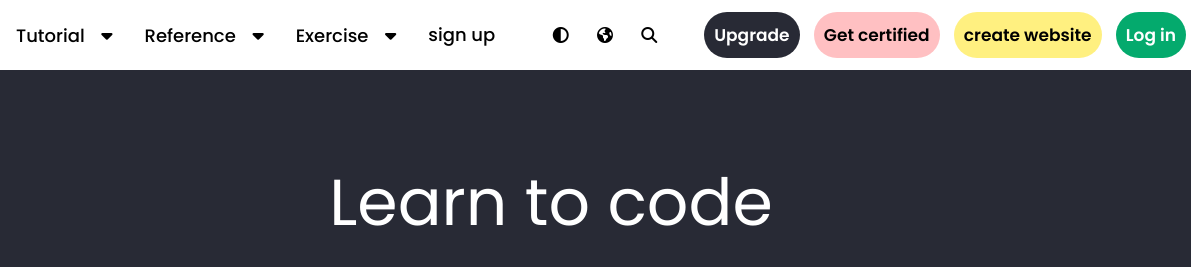
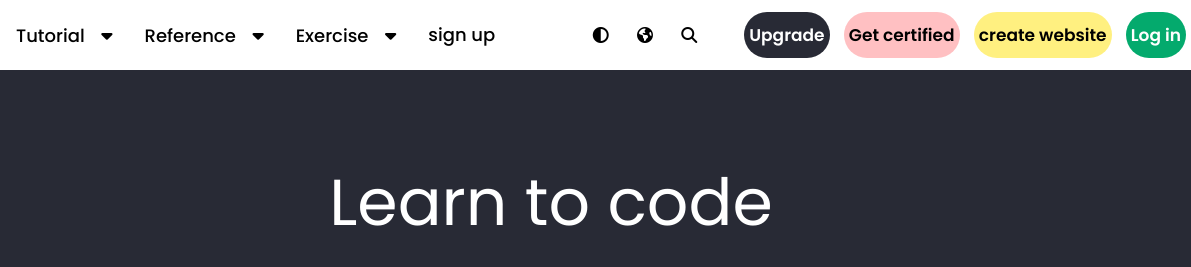
Before and after one commit to keufack/w3school-clone, a plain HTML site: page index.html in a window 1280 px wide. Shown: the top 267 px of the page, 89-1280 px from the left. Drawn offline with Linux system fonts and the light colour scheme.

Commit message:
arrenge-btn-nav

```diff
--- a/style.css
+++ b/style.css
@@ -87,7 +87,7 @@ body {
 
 .default-btn {
   border-radius: 70px;
-  padding: 11px 10px;
+  padding: 11px 5px;
   font-size: 17px;
   font-weight: 600;
   margin: 0px 5px;
```
